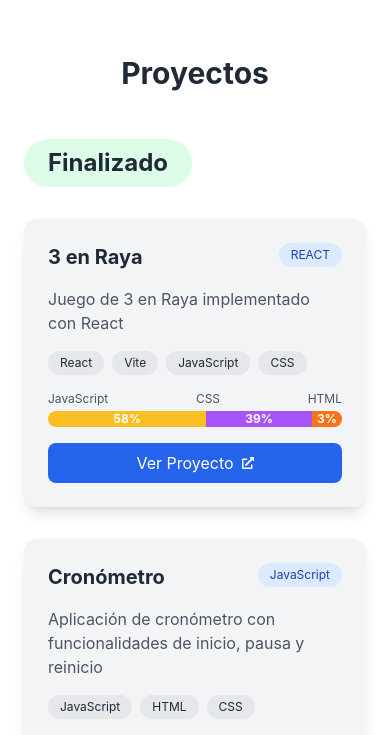
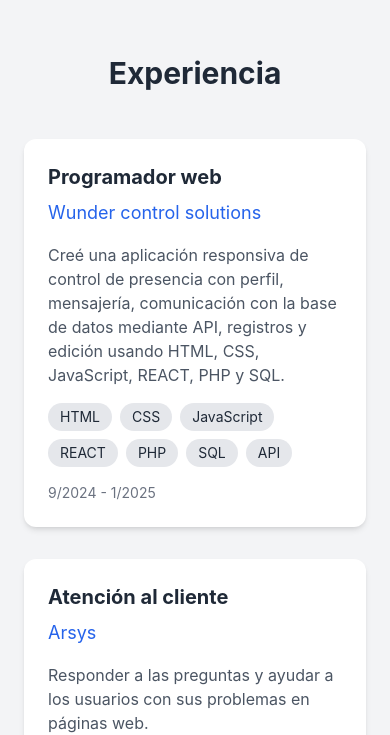
Before and after one commit to DiegoExtremiana/portfolioCompletoDiego, a React (Create React App) app: page / in a window 390 px wide. Shown: the part 9495-10230 px from the top of the page. Built offline with nearby package versions, Linux system fonts and the light colour scheme; the HTML template or start-up script is replaced by a standard one.

Commit message:
feat: add Experience component and update navigation links in Header

```diff
--- a/src/App.js
+++ b/src/App.js
@@ -2,6 +2,7 @@ import React, { useState, useEffect } from 'react';
 import Header from './components/Header';
 import Hero from './components/Hero';
 import About from './components/About';
+import Experience from './components/Experience';
 import Projects from './components/Projects';
 import Contact from './components/Contact';
 import Footer from './components/Footer';
@@ -32,6 +33,7 @@ function App() {
       <main>
         <Hero />
         <About />
+        <Experience />
         <Projects />
         <Contact />
       </main>
--- a/src/components/Experience.js
+++ b/src/components/Experience.js
@@ -33,7 +33,19 @@ const Experience = () => {
             >
               <div className="flex flex-col md:flex-row md:justify-between md:items-center mb-4">
                 <h3 className="text-xl font-bold text-gray-800 dark:text-white">{exp.position}</h3>
-                <span className="text-lg text-blue-600 dark:text-blue-400 mt-2 md:mt-0">{exp.company}</span>
+                <span className="text-lg text-blue-600 dark:text-blue-400 mt-2 md:mt-0">
+                  {exp.company === "Arsys" ? (
+                    <a href="https://www.arsys.es/" target="_blank" rel="noopener noreferrer" className="hover:underline">
+                      {exp.company}
+                    </a>
+                  ) : exp.company === "Wunder control solutions" ? (
+                    <a href="https://wundersolutions.es/" target="_blank" rel="noopener noreferrer" className="hover:underline">
+                      {exp.company}
+                    </a>
+                  ) : (
+                    exp.company
+                  )}
+                </span>
               </div>
 
               <p className="text-gray-600 dark:text-gray-300 mb-4">{exp.description}</p>
--- a/src/components/Header.js
+++ b/src/components/Header.js
@@ -26,7 +26,7 @@ const Header = ({ darkMode, setDarkMode }) => {
 
         {/* Menú para desktop */}
         <nav className="hidden md:flex space-x-8">
-          {['inicio', 'sobre-mi', 'proyectos', 'experiencia', 'contacto'].map((item) => (
+          {['inicio', 'sobre-mi', 'experiencia', 'proyectos', 'contacto'].map((item) => (
             <button
               key={item}
               onClick={() => scrollToSection(item)}
@@ -62,7 +62,7 @@ const Header = ({ darkMode, setDarkMode }) => {
       {menuOpen && (
         <div className="md:hidden bg-white dark:bg-gray-800 py-4 px-6 shadow-lg">
           <div className="flex flex-col space-y-4">
-            {['inicio', 'sobre-mi', 'proyectos', 'experiencia', 'contacto'].map((item) => (
+          {['inicio', 'sobre-mi', 'experiencia', 'proyectos', 'contacto'].map((item) => (
             <button
               key={item}
               onClick={() => scrollToSection(item)}
```
Lines whose indentation alone changed are shown as unchanged.
